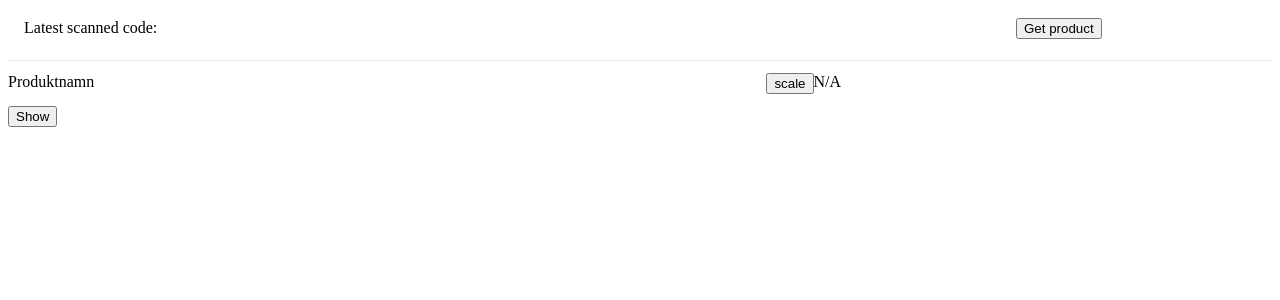
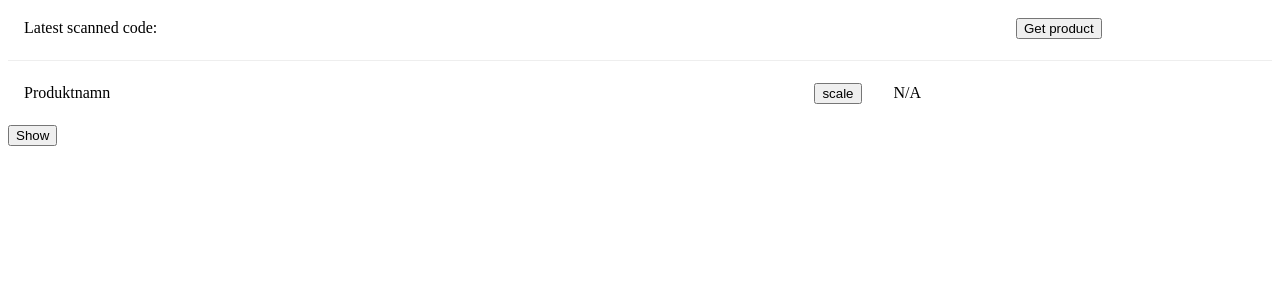
Before and after one commit to juliusedqvist/fridge_project, a Nuxt app in the folder frontend/: page / in a window 1280 px wide. Shown: the top 300 px of the page. Built offline with nearby package versions, Linux system fonts and the light colour scheme.

Commit message:
fast-build

```diff
--- a/frontend/pages/scanner.vue
+++ b/frontend/pages/scanner.vue
@@ -8,9 +8,9 @@
     </ul>
   </div>
   <div class="navbar2">
-    <li style="width: 60%;">{{ product }}</li>
-    <li><button @click="getWeight">scale</button></li>
-    <li>{{ weight }}</li>
+    <li class="nav2-element" style="width: 60%;">{{ product }}</li>
+    <li class="nav2-element"><button @click="getWeight">scale</button></li>
+    <li class="nav2-element">{{ weight }}</li>
   </div>
   <button @click="startButton"> {{ show ? "Hide" : "Show" }} </button>
   <div v-if="show">
@@ -160,4 +160,12 @@ div[ref="scannerContainer"] canvas {
   height: 40px;
   padding: 0 1rem;
 }
+
+.nav2-element {
+  display: flex;
+  align-items: center;
+  justify-content: flex-start;
+  height: 40px;
+  padding: 0 1rem;
+}
 </style>
```
